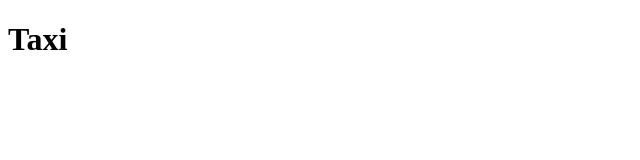
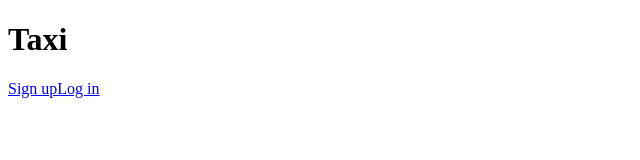
Before and after one commit to IgorZn/Django3RealTimeTaxi, a React (Create React App) app in the folder taxi/client/: page / in a window 1280 px wide. Shown: the top 160 px of the page, without its empty margins (0-640 px from the left). Built offline with nearby package versions, Linux system fonts and the light colour scheme.

Commit message:
Done: Part 2, Chapter 3, React Routing Next: Part 2, Chapter 3, Cypress Testing

```diff
--- a/taxi/client/package.json
+++ b/taxi/client/package.json
@@ -8,6 +8,7 @@
     "@testing-library/user-event": "^12.6.0",
     "react": "^17.0.1",
     "react-dom": "^17.0.1",
+    "react-router-dom": "^5.2.0",
     "react-scripts": "4.0.1",
     "web-vitals": "^0.2.4"
   },
--- a/taxi/client/src/App.js
+++ b/taxi/client/src/App.js
@@ -1,10 +1,25 @@
 import React from 'react';
+
+import { Link, Route, Switch } from 'react-router-dom';
+
+import SignUp from './components/SignUp';
+import LogIn from './components/LogIn';
 
 import './App.css';
 
 function App () {
   return (
-      <h1>Taxi</h1>
+      <Switch>
+          <Route exact path='/' render={() => (
+              <div>
+                  <h1>Taxi</h1>
+                  <Link to='/sign-up'>Sign up</Link>
+                  <Link to='/log-in'>Log in</Link>
+              </div>
+          )} />
+          <Route path='/sign-up' component={SignUp} />
+          <Route path='/log-in' component={LogIn} />
+      </Switch>
   );
 }
 
--- /dev/null
+++ b/taxi/client/src/components/LogIn.js
@@ -0,0 +1,16 @@
+import React from 'react';
+import { Link } from 'react-router-dom';
+
+function LogIn (props) {
+    return (
+        <>
+            <Link to='/'>Home</Link>
+            <h1>Log in</h1>
+            <p>
+                Don't have an account? <Link to='/sign-up'>Sign up!</Link>
+            </p>
+        </>
+    );
+}
+
+export default LogIn;
--- /dev/null
+++ b/taxi/client/src/components/SignUp.js
@@ -0,0 +1,16 @@
+import React from 'react';
+import { Link } from 'react-router-dom';
+
+function SignUp (props) {
+    return (
+        <>
+            <Link to='/'>Home</Link>
+            <h1>Sign up</h1>
+            <p>
+                Already have an account? <Link to='/log-in'>Log in!</Link>
+            </p>
+        </>
+    );
+}
+
+export default SignUp;
--- a/taxi/client/src/index.js
+++ b/taxi/client/src/index.js
@@ -1,14 +1,15 @@
 import React from 'react';
 import ReactDOM from 'react-dom';
+import { HashRouter } from 'react-router-dom';
 import './index.css';
 import App from './App';
 import reportWebVitals from './reportWebVitals';
 
 ReactDOM.render(
-  <React.StrictMode>
-    <App />
-  </React.StrictMode>,
-  document.getElementById('root')
+    <HashRouter>
+        <App />
+    </HashRouter>,
+    document.getElementById('root')
 );
 
 // If you want to start measuring performance in your app, pass a function
```
Also changed, not shown: 1 other file (tests, documents, lock files or other folders).
